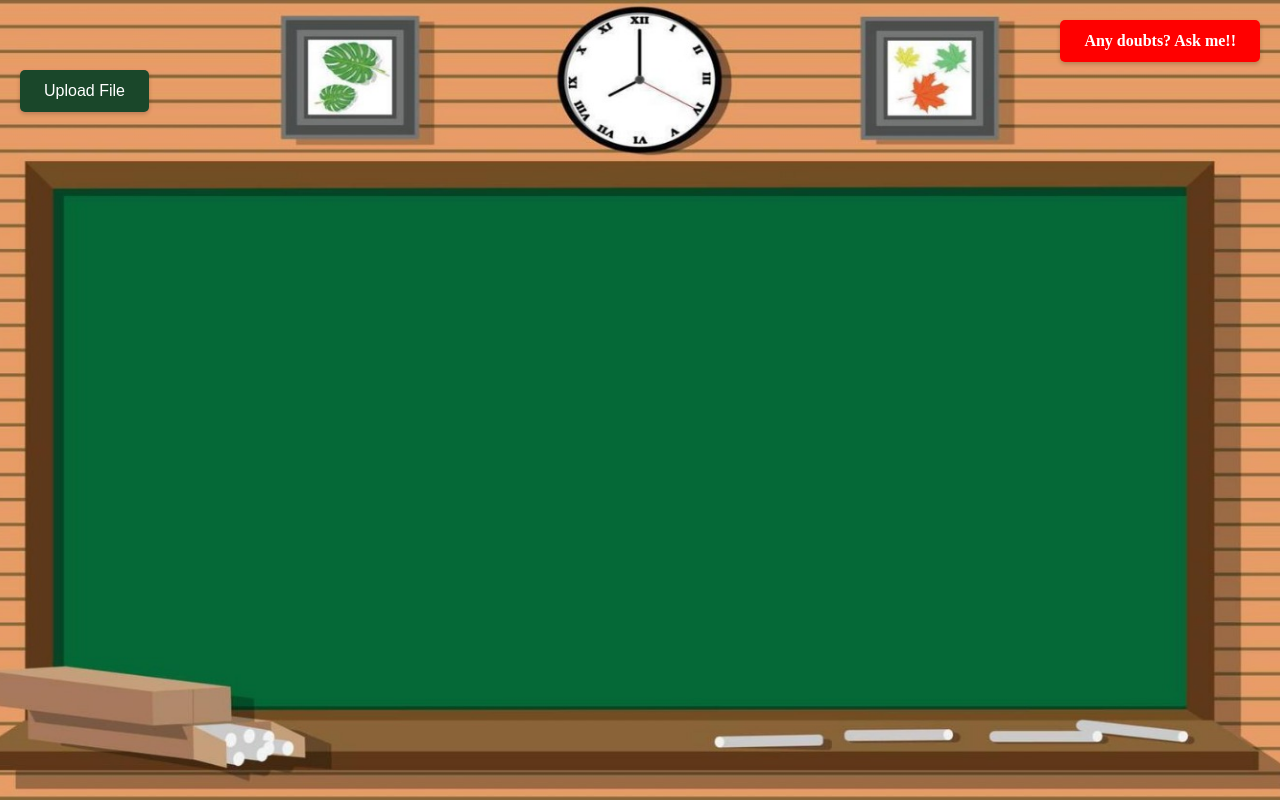
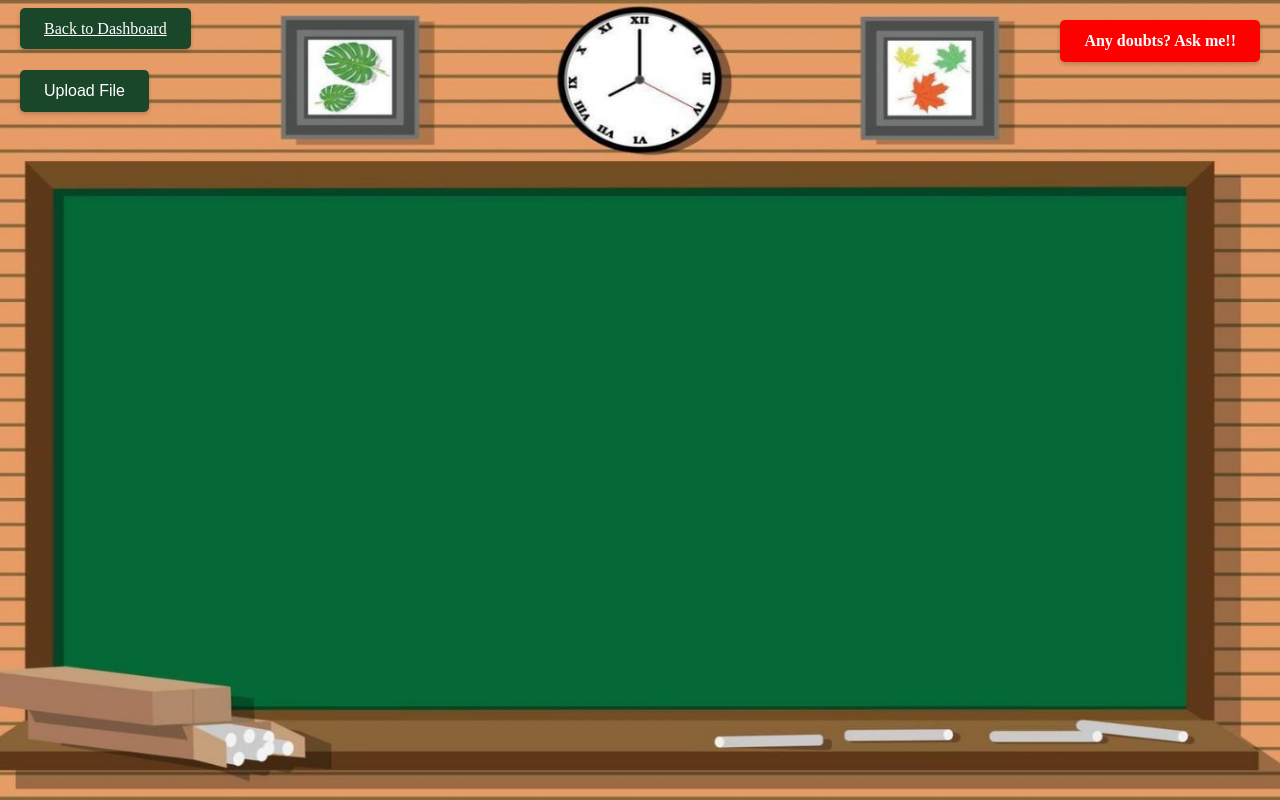
Before and after one commit to pratikdhage01/AI-Teacher, a plain HTML site: page index.html in a window 1280 px wide. Drawn offline with nearby package versions, Linux system fonts and the light colour scheme.

Commit message:
Update index.html

```diff
--- a/index.html
+++ b/index.html
@@ -16,6 +16,10 @@
     <div id="file-upload-section">
         <h2>Upload Your Learning Material</h2>
         <button onclick="showUploadPopup()" class="upload-btn">Upload File</button>
+    </div>
+    <!-- Add back button -->
+    <div id="back-button-container">
+        <a href="dashboard.html" class="back-btn">Back to Dashboard</a>
     </div>
 
     <!-- Add popup markup -->
```
